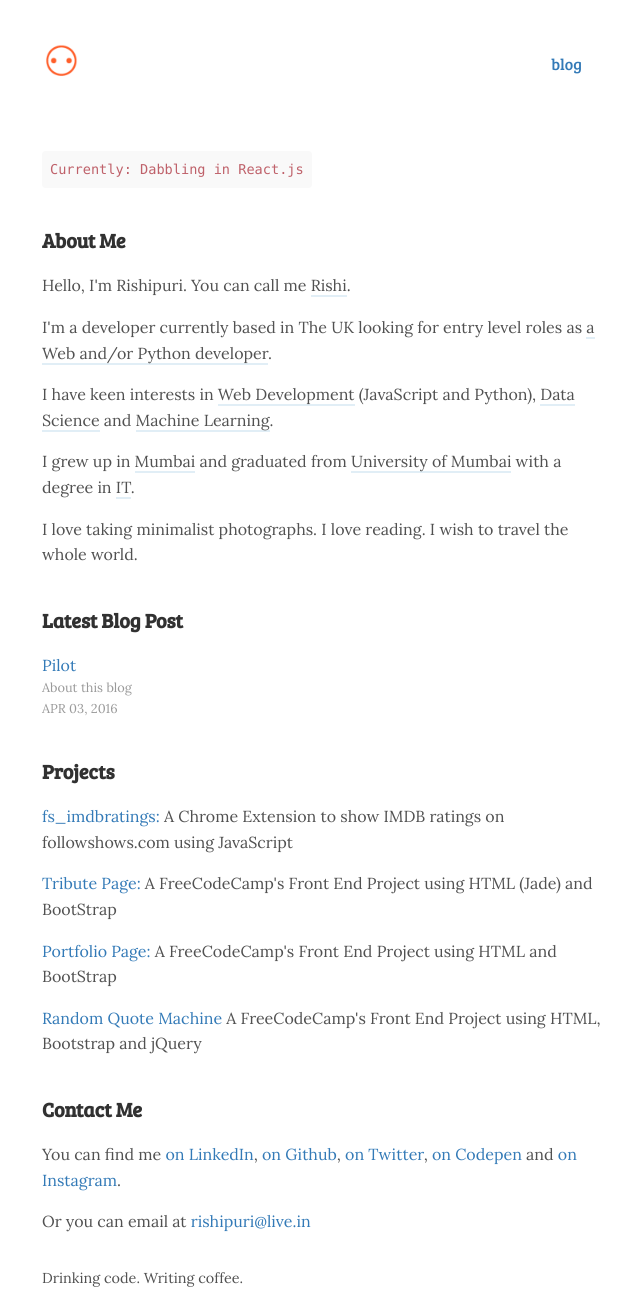
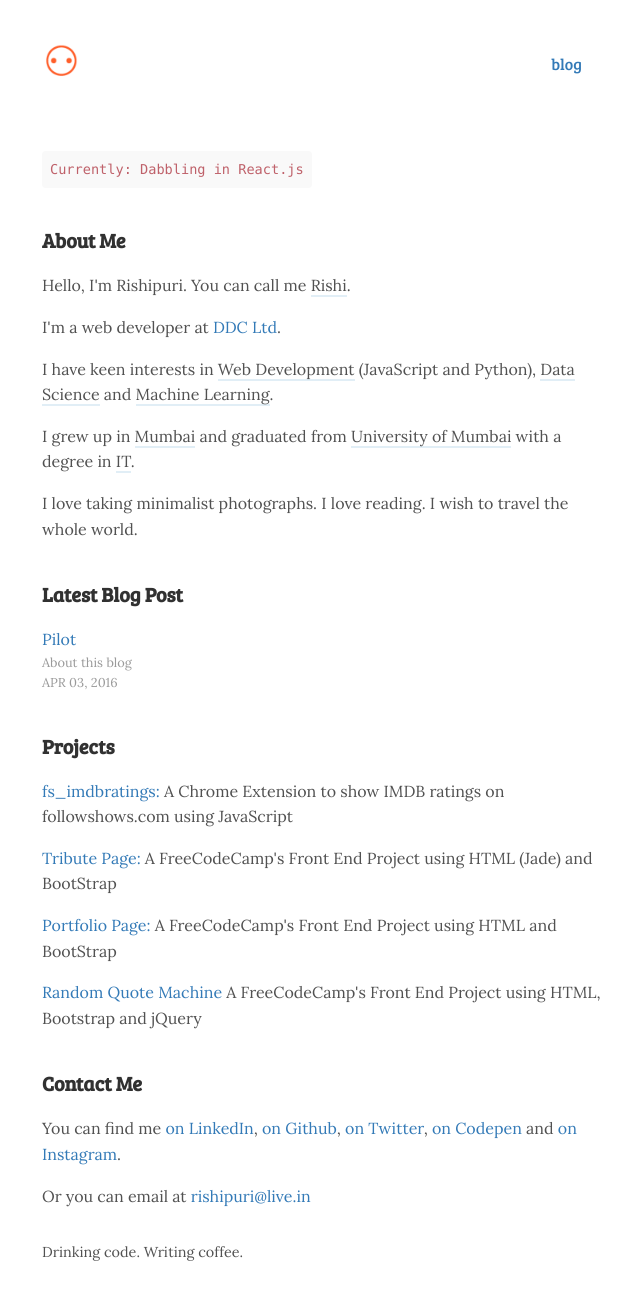
Before and after one commit to rishipuri/rishipuri.github.io, a Jekyll site: the page built from index.html, in a window 1280 px wide. Shown: the whole page, without its empty margins (318-958 px from the left). Built offline with Jekyll 4.4.1, drawn with Linux system fonts in a browser that asks for light colours; after the commit the page ends 1280 px from its top, so only the background shows below that.

Commit message:
Update about me

```diff
--- a/index.html
+++ b/index.html
@@ -9,7 +9,7 @@ layout: post
 <div class="about">
   <h3>About Me</h3>
   <p>Hello, I'm Rishipuri. You can call me <span class="special">Rishi</span>.</p>
-  <p>I'm a developer currently based in The UK looking for entry level roles as <span class="special">a Web and/or Python developer</span>.</p>
+  <p>I'm a web developer at <a href="https://www.ddc.uk.net/">DDC Ltd</a>.</p>
   <p>I have keen interests in <span class="special">Web Development</span> (JavaScript and Python), <span class="special">Data Science</span> and <span class="special">Machine Learning</span>.</p>
   <p>I grew up in <span class="special">Mumbai</span> and graduated from <span class="special">University of Mumbai</span> with a degree in <span class="special">IT</span>.</p>
   <p>I love taking minimalist photographs. I love reading. I wish to travel the whole world.</p>
```
